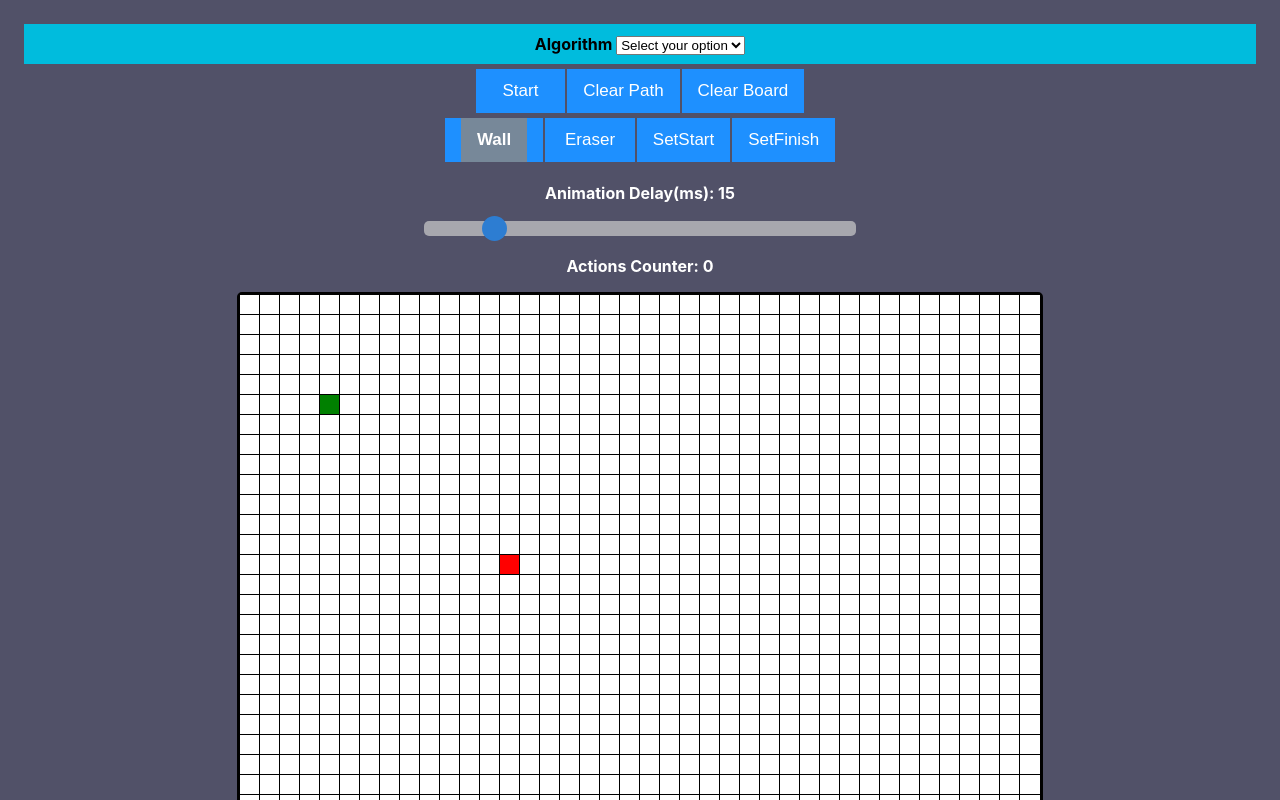
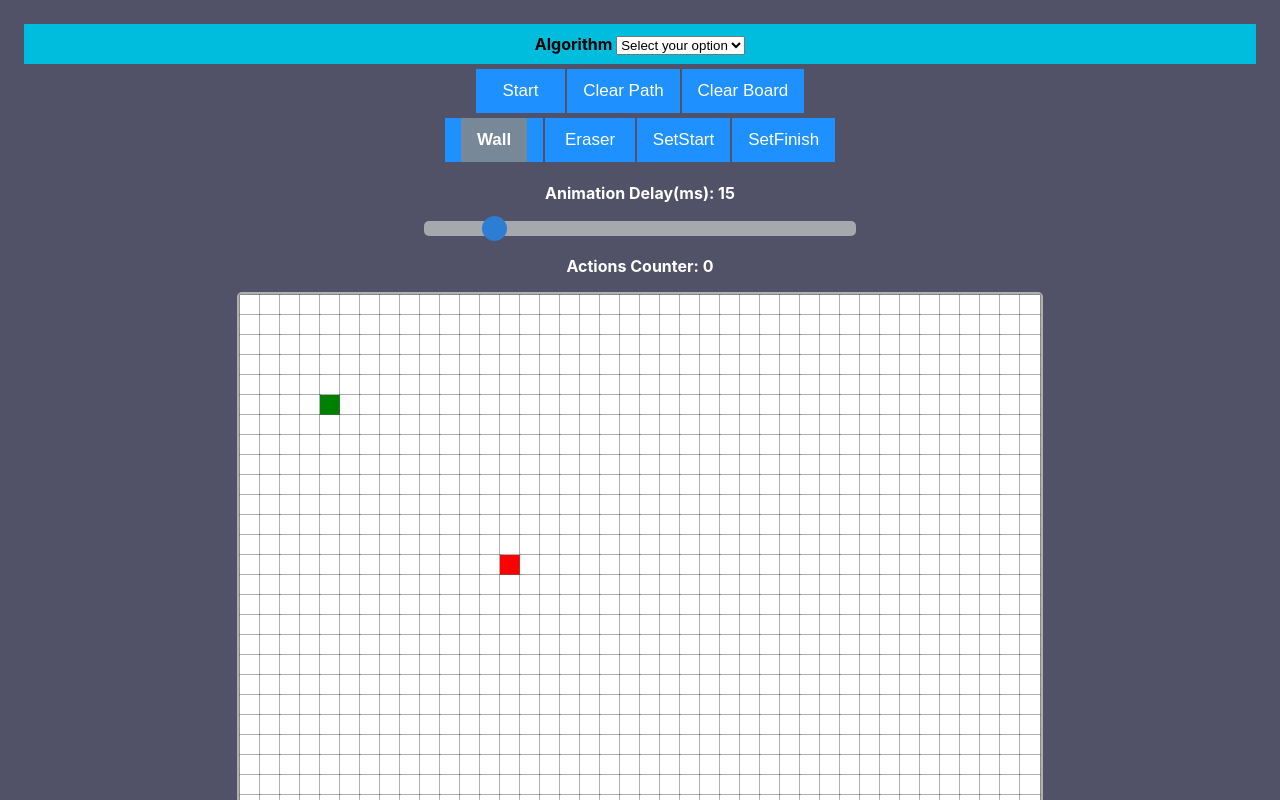
Before and after one commit to Dreadnogh/AlgorithmVisualizer, a Svelte app: page / in a window 1280 px wide. Shown: the top 800 px of the page. Built offline with nearby package versions, Linux system fonts and the light colour scheme.

Commit message:
Global variable for border color

```diff
--- a/src/App.svelte
+++ b/src/App.svelte
@@ -18,6 +18,7 @@
     --clrBtn: DodgerBlue;
     --clrBackground: rgb(81, 81, 104);
     --clrText: white;
+    --clrOutline: rgba(99, 99, 99, 0.507);
   }
 
   main {
--- a/src/lib/Grid.svelte
+++ b/src/lib/Grid.svelte
@@ -277,7 +277,7 @@
 <style>
   .container {
     display: grid;
-    border: 3px solid rgb(0, 0, 0);
+    border: 3px solid var(--clrOutline);
     border-radius: 5px;
     width: 800px;
     grid-gap: 0px;
@@ -290,7 +290,7 @@
   @media only screen and (max-device-width: 480px) {
     .container {
       display: grid;
-      border: 2px solid rgb(0, 0, 0);
+      border: 2px solid var(--clrOutline);
       border-radius: 5px;
       width: 100%;
       grid-gap: 0px;
--- a/src/lib/GridNode.svelte
+++ b/src/lib/GridNode.svelte
@@ -32,7 +32,7 @@
 <style>
   div.gridBox {
     background-color: #ffffff;
-    outline: 1px solid black;
+    outline: 1px solid var(--clrOutline);
     height: 100%;
     width: 100%;
     display: flex;
```
